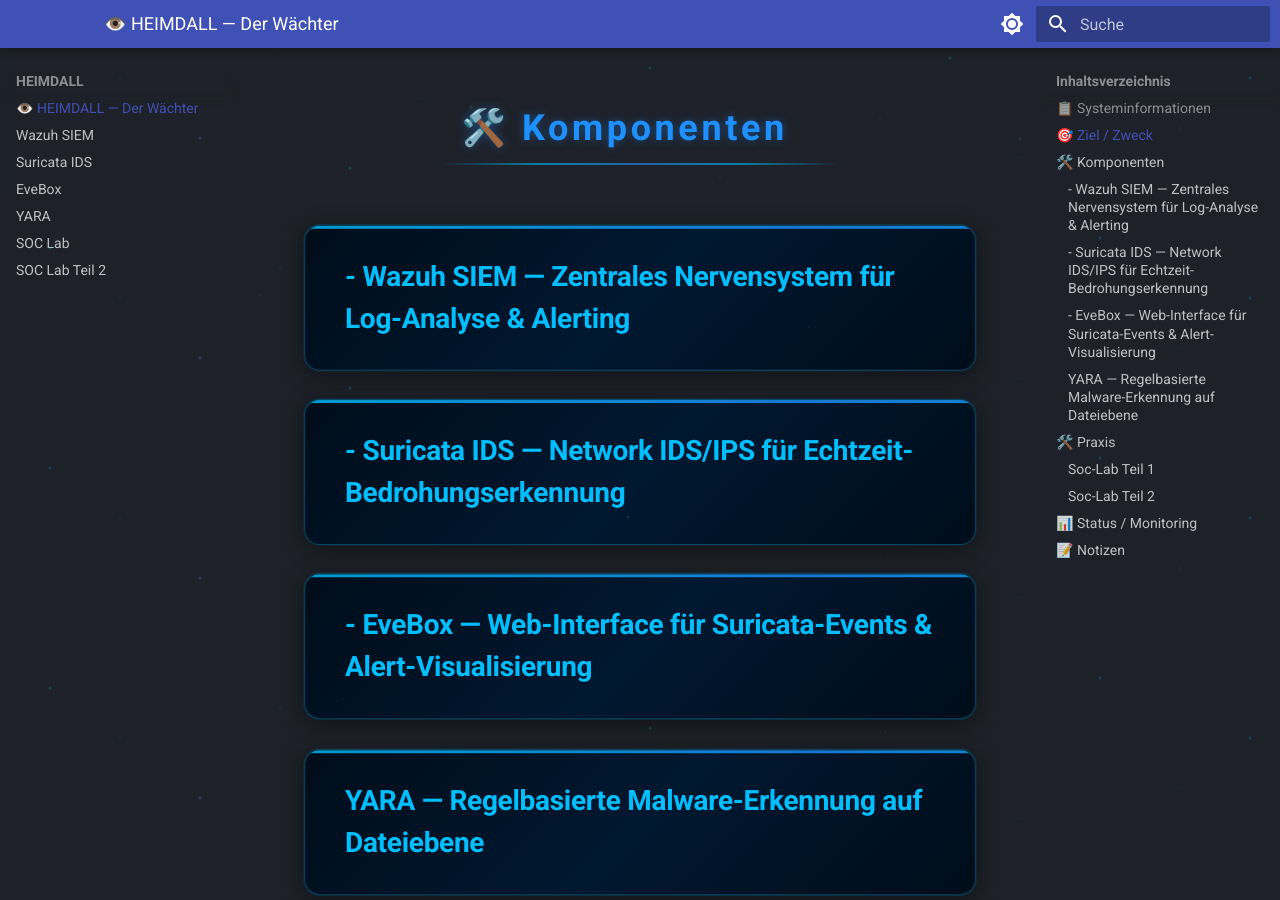
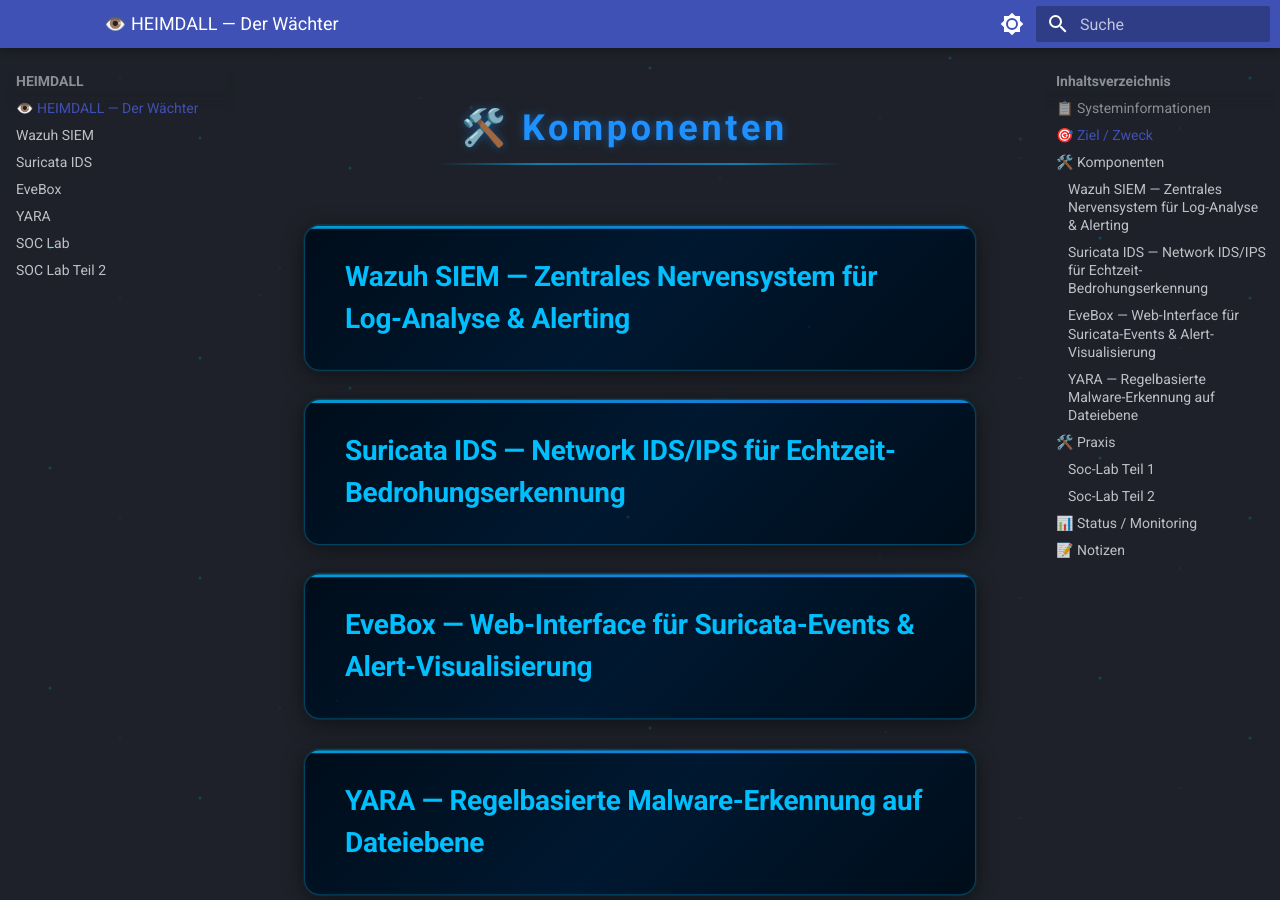
Before and after one commit to NovaForgeCtrl/YGGDRASIL, an MkDocs documentation site: the page built from docs/heimdall.md, in a window 1280 px wide and 900 px high, scrolled down 1227 px. Built offline with MkDocs 1.6.1 and Material for MkDocs 9.7.7, drawn with Linux system fonts in a browser that asks for light colours; grey boxes are pictures that could not be loaded.

```diff
--- a/docs/heimdall.md
+++ b/docs/heimdall.md
@@ -22,9 +22,9 @@
 
 ## 🛠️ Komponenten
 
-### - **Wazuh SIEM** — Zentrales Nervensystem für Log-Analyse & Alerting
-### - **Suricata IDS** — Network IDS/IPS für Echtzeit-Bedrohungserkennung
-### - **EveBox** — Web-Interface für Suricata-Events & Alert-Visualisierung
+### **Wazuh SIEM** — Zentrales Nervensystem für Log-Analyse & Alerting
+### **Suricata IDS** — Network IDS/IPS für Echtzeit-Bedrohungserkennung
+### **EveBox** — Web-Interface für Suricata-Events & Alert-Visualisierung
 ### **YARA** — Regelbasierte Malware-Erkennung auf Dateiebene
 
 ## 🛠️ Praxis
```
Also changed, not shown: docs/asgard.md (+4 -8 lines), docs/bifrost.md (+11 -1 lines), docs/huginn-muninn.md (+4 -8 lines), docs/midgard.md (+6 -1 lines).
